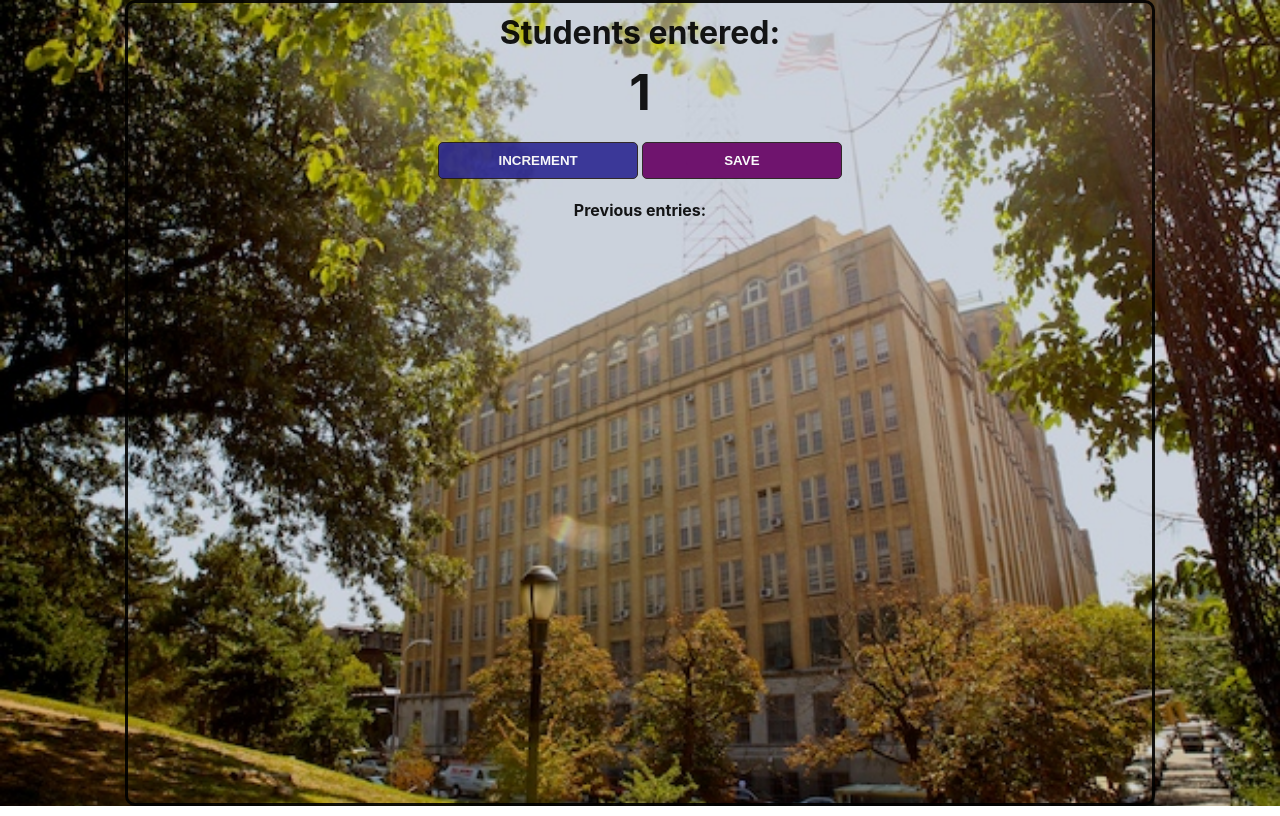
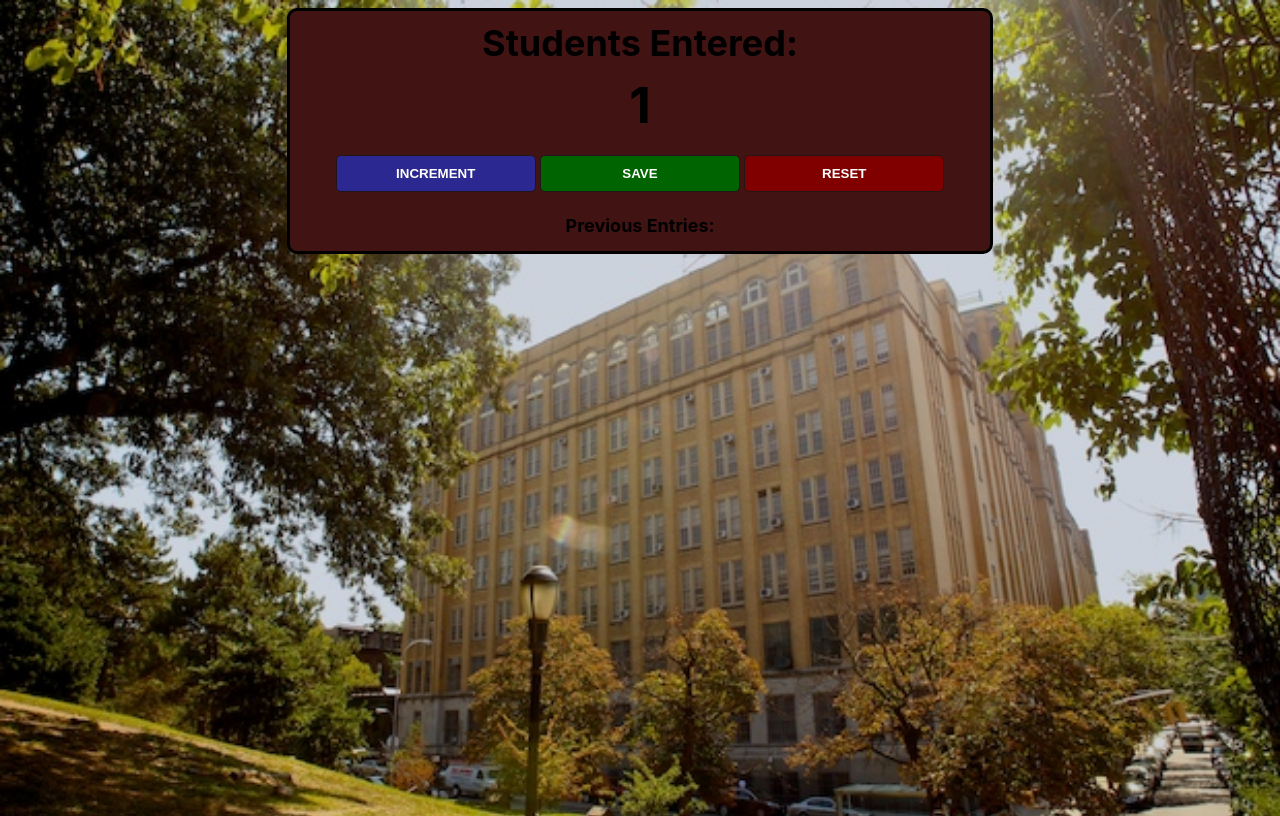
Before and after one commit to NelsonSenhouse/Nelson_Clicker, a plain HTML site: page index.html in a window 1280 px wide. Both pictures are taken after a click on the button "INCREMENT". Drawn offline with Linux system fonts and the light colour scheme.

Commit message:
Add files via upload

```diff
--- a/index.html
+++ b/index.html
@@ -4,12 +4,15 @@
     <head>
         <link rel="stylesheet" href="style.css">
     </head>
-    <body class="container">
-        <h1>Students entered:</h1>
-        <h2 id="count-el">0</h2>
-        <button id="increment-btn" onclick="increment()">INCREMENT</button>
-        <button id="save-btn" onclick="save()">SAVE</button>
-        <p id="entries">Previous entries: </p>
+    <body>
+        <div class="container">
+            <h1>Students Entered:</h1>
+            <h2 id="count-el">0</h2>
+            <button id="increment-btn" onclick="increment()">INCREMENT</button>
+            <button id="save-btn" onclick="save()">SAVE</button>
+            <button id="reset" onclick="reset()">RESET</button>
+            <p id="entries">Previous Entries: </p>
+        </div>
     <script src = "index.js"></script>
     </body>
 </html>
--- a/index.js
+++ b/index.js
@@ -1,15 +1,21 @@
 // Title: Build a Counter App
 var num = 0
-var button1 = document.getElementById("count-el")
-button2.innerHTML = num
-var button2 = document.getElementById("save-btn")
+var number = document.getElementById("count-el")
+// button2.innerHTML = num
+var button = document.getElementById("save-btn")
 
 function increment() {
     num ++
-    button1.innerHTML = num
+    number.innerHTML = num
     console.log(num)
 }
 
 function save() {
     document.getElementById("entries").innerHTML += num + " - "
 }
+
+function reset() {
+    document.getElementById("entries").innerHTML = "Previous entries: "
+    num = 0
+    number.innerHTML = 0
+}
--- a/style.css
+++ b/style.css
@@ -2,19 +2,23 @@ body {
   background-image: url("btech.jpg");
   background-size: cover;
   font-family: -apple-system, BlinkMacSystemFont, 'Segoe UI', Roboto, Oxygen, Ubuntu, Cantarell, 'Open Sans', 'Helvetica Neue', sans-serif;
-    font-weight: bold;
+  font-weight: bolder;
+  font-size: large;
   text-align: center;
   /*to avoid image repetition if you have a background image, this will take the entire viewport */
   height:100vh;
 }
 
 .container{
-    opacity: 0.90;
+  background-color: rgb(66, 19, 19);
+  opacity: 1;
   max-width: 80%;
+  max-height: 30%;
   margin: auto; /* this helps centering */
   border: 3px solid black;
   border-radius: 10px;
-
+  height: 400px;
+  width: 700px;
 }
 
 h1 {
@@ -41,9 +45,25 @@ button {
 }
 
 #increment-btn {
-   background: #2C2891;;
+ background: #2C2891;
+}
+
+#increment-btn:hover {
+  background: #453fe6;
 }
 
 #save-btn {
-    background: #660063;
+  background: darkgreen;
 }
+
+#save-btn:hover {
+  background: green;
+}
+
+#reset {
+  background: maroon;
+}
+
+#reset:hover {
+  background: #9b0000;
+}
```
Lines whose indentation alone changed are shown as unchanged.
